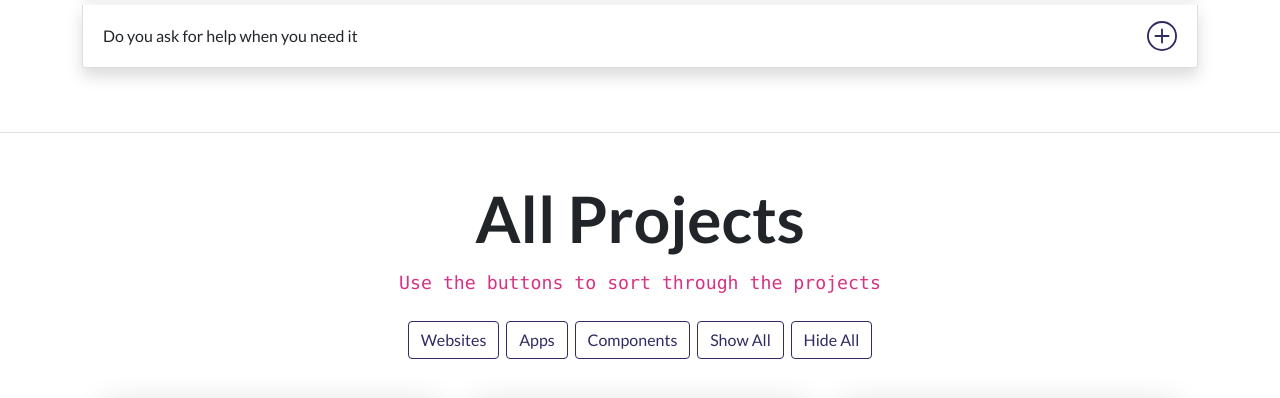
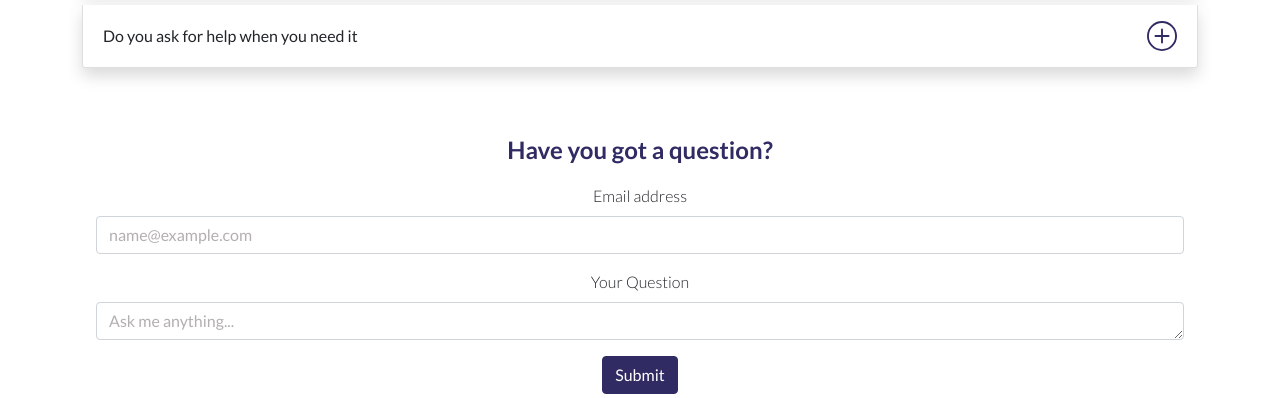
Before and after one commit to AyoCodess/V1-Portfolio-Website, a website built with Parcel: page index.html in a window 1280 px wide. Shown: the part 5580-5978 px from the top of the page. Built offline with nearby package versions, Linux system fonts and the light colour scheme.

Commit message:
added ask me anything form

```diff
--- a/index.html
+++ b/index.html
@@ -675,9 +675,39 @@
           </div>
         </div>
       </div>
+
+
+       <!-- ? THE INPUT FORM -->
+
+       <div class="p-3 faq-q-form">
+
+        <div class="faq-q-title">Have you got a question?</div>
+
+
+          <form name="faq-contact" method="POST" data-netlify="true">
+
+            <div>
+              <label for="Your email" class="form-label">Email address</label>
+              <input name="email" type="email" class="form-control" id="faq-email-form" placeholder="name@example.com">
+            </div>
+            <div >
+              <label for="Your Message" class="form-label">Your Question
+              <textarea name ="Message" type="text" class="form-control mt-2" id="faq-message-form" rows="1" placeholder="Ask me anything..."></textarea>
+              </label>
+            </div>
+            <div >
+              <button type="submit" class="btn btn-primary">Submit</button>
+            </div>
+          </form>
+
+      </div>
      </div>
+
+
    </section>
    <div class="separator mb-5 mt-5"></div>
+
+
 
    <!-- ////////////////////////////////////////////////////////////////////////////////////////
                                     PORTFOLIO GALLERY SECTION
@@ -1221,7 +1251,7 @@
               </div>
               <div class="mb-3">
                 <label for="Your Message" class="form-label">Message
-                <textarea name ="Message" type="text" class="form-control" id="message-form" rows="3"></textarea>
+                <textarea name ="Message" type="text" class="form-control mt-2" id="message-form" rows="3"></textarea>
                 </label>
               </div>
               <div >
--- a/scss/sections/_faqs.scss
+++ b/scss/sections/_faqs.scss
@@ -9,3 +9,48 @@
     margin-top: 1rem;
   }
 }
+
+.faq-q-form {
+  .faq-q-title {
+    margin-top: 2rem;
+    margin-bottom: 1rem;
+    text-align: center;
+    font-size: 1.5rem;
+    color: #302b63;
+    font-weight: bold;
+  }
+  form {
+    display: grid;
+    grid-template-rows: repeat(3, 1fr);
+    row-gap: 0.5rem;
+
+    justify-content: center;
+    justify-items: center;
+
+    text-align: center;
+
+    label {
+    }
+
+    input {
+      width: 85vw;
+
+      &::placeholder {
+        color: rgb(179, 175, 175);
+        opacity: 1; /* Firefox */
+      }
+    }
+
+    textarea {
+      width: 85vw;
+
+      &::placeholder {
+        color: rgb(179, 175, 175);
+        opacity: 1; /* Firefox */
+      }
+    }
+
+    button {
+    }
+  }
+}
```
Also changed, not shown: assets/css/style.css, 1 other file.
